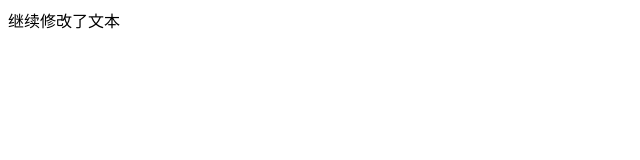
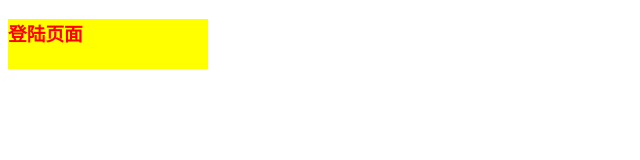
Before and after one commit to HuangJinLan18/Git-text, a plain HTML site: page index.html in a window 1280 px wide. Shown: the whole page, without its empty margins (0-640 px from the left). Drawn offline with Linux system fonts and the light colour scheme.

Commit message:
完成了登陆页面

```diff
--- a/index.css
+++ b/index.css
@@ -0,0 +1,7 @@
+h3{
+color:red;
+width:200px;
+height:50px;
+background-color:yellow
+
+}
--- a/index.html
+++ b/index.html
@@ -1,3 +1,13 @@
-继续修改了文本
-
-<html></html>
+<!DOCTYPE html>
+<html lang="zh">
+<head>
+	<meta charset="UTF-8">
+	<meta name="viewport" content="width=device-width, initial-scale=1.0">
+	<meta http-equiv="X-UA-Compatible" content="ie=edge">
+	<title></title>
+	<link href="index.css" type="text/css" rel="stylesheet" />
+</head>
+<body>
+	<h3>登陆页面</h3>
+</body>
+</html>
```
